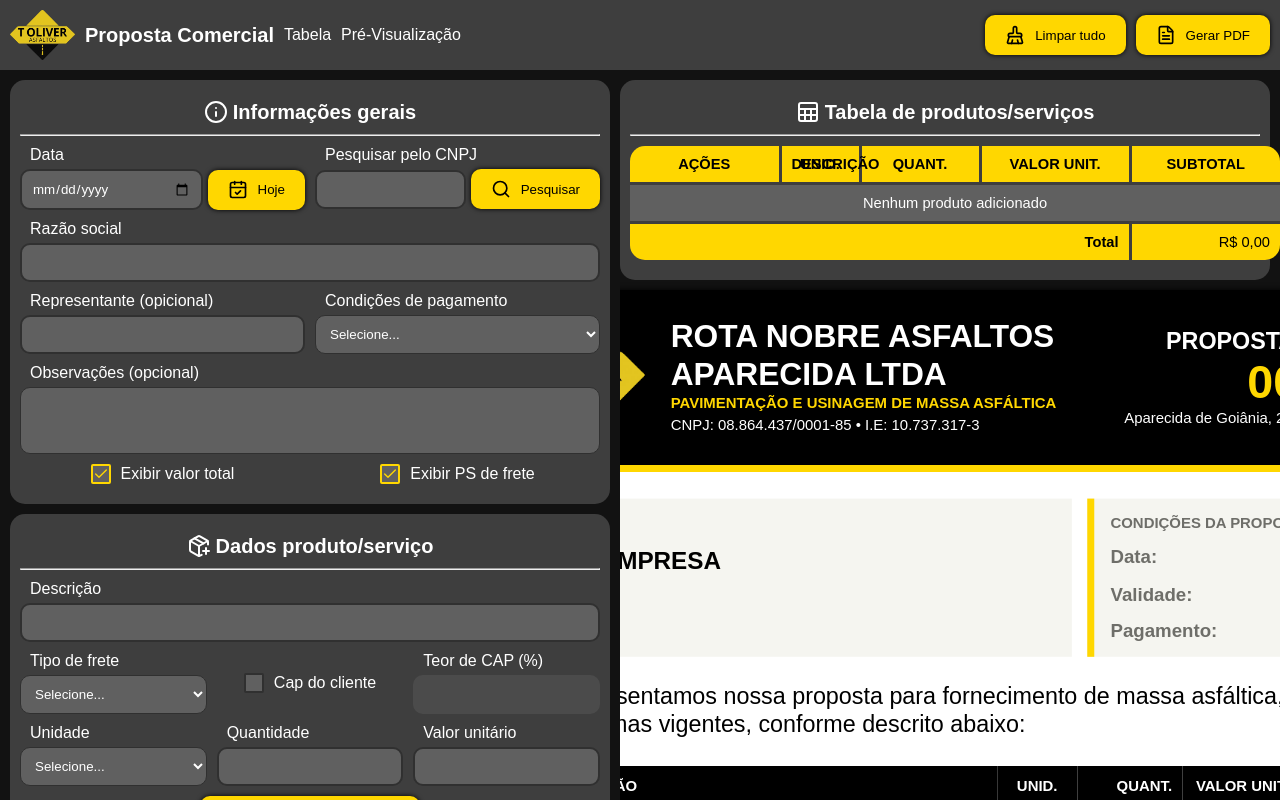
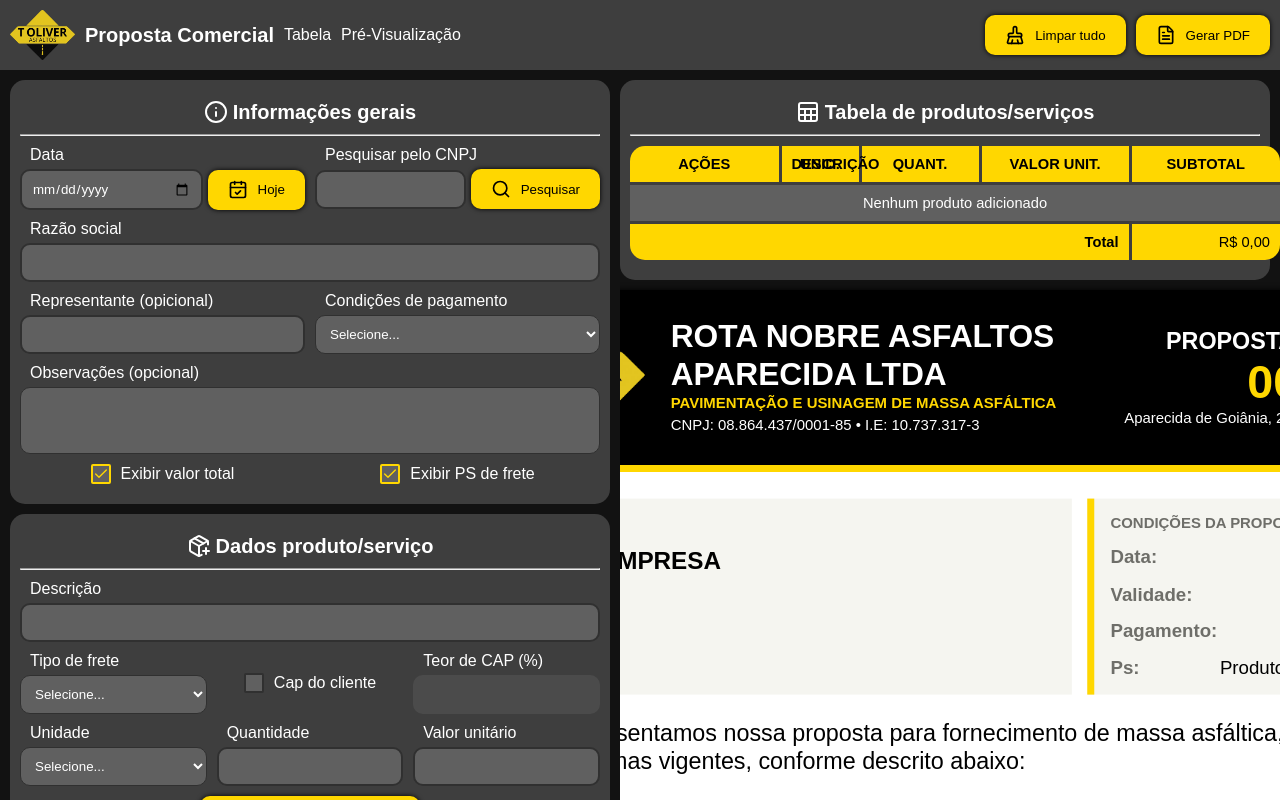
Before and after one commit to thabadcode/PropostaComerciaV2, a React (Vite) app: page / in a window 1280 px wide. Built offline with nearby package versions, Linux system fonts and the light colour scheme.

Commit message:
fix: Implementa ocultação da mensagem PS

```diff
--- a/src/components/preview/Preview.tsx
+++ b/src/components/preview/Preview.tsx
@@ -41,6 +41,9 @@ export function Preview(
                                 <p><b>Data:</b>{formatter.shortDate(date)}</p>
                                 <p><b>Validade:</b>{PROVIDER_INFO.proposal.validityDays} dias</p>
                                 <p><b>Pagamento:</b>{mainForm.paymentCondition.value}</p>
+                                {mainForm.showPS.value &&
+                                    <p><b>Ps:</b>Produto retirado "in loco"</p>
+                                }
                             </div>
                         </div>
                     </div>
```
